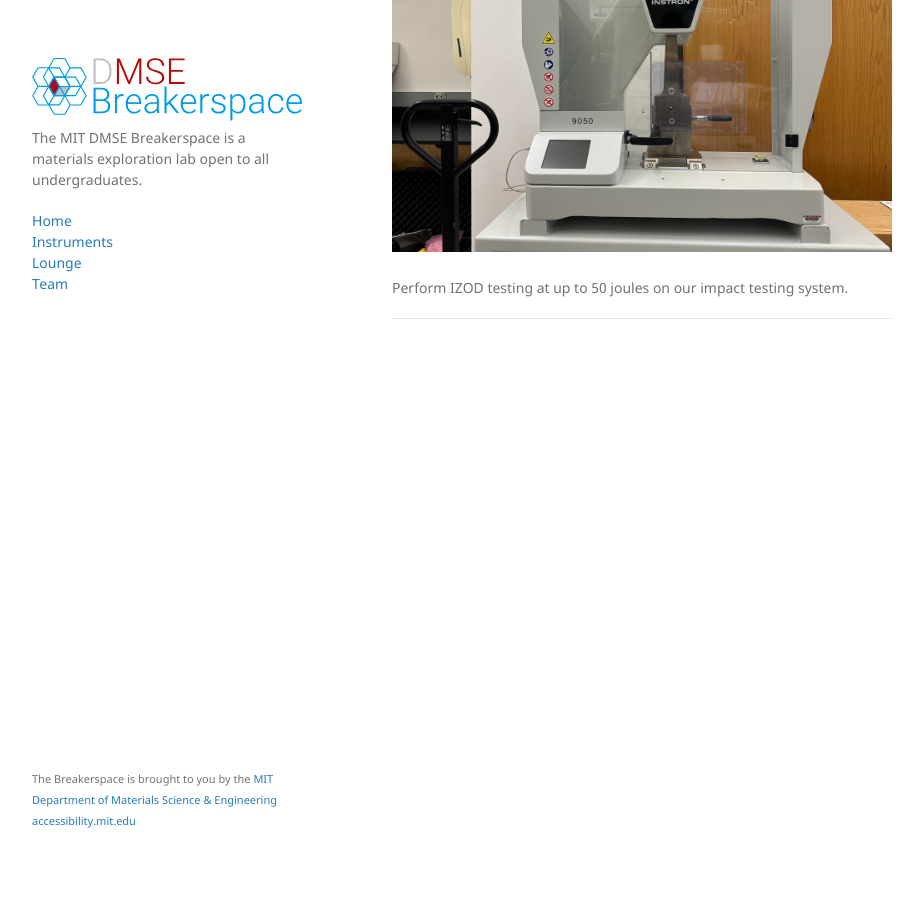
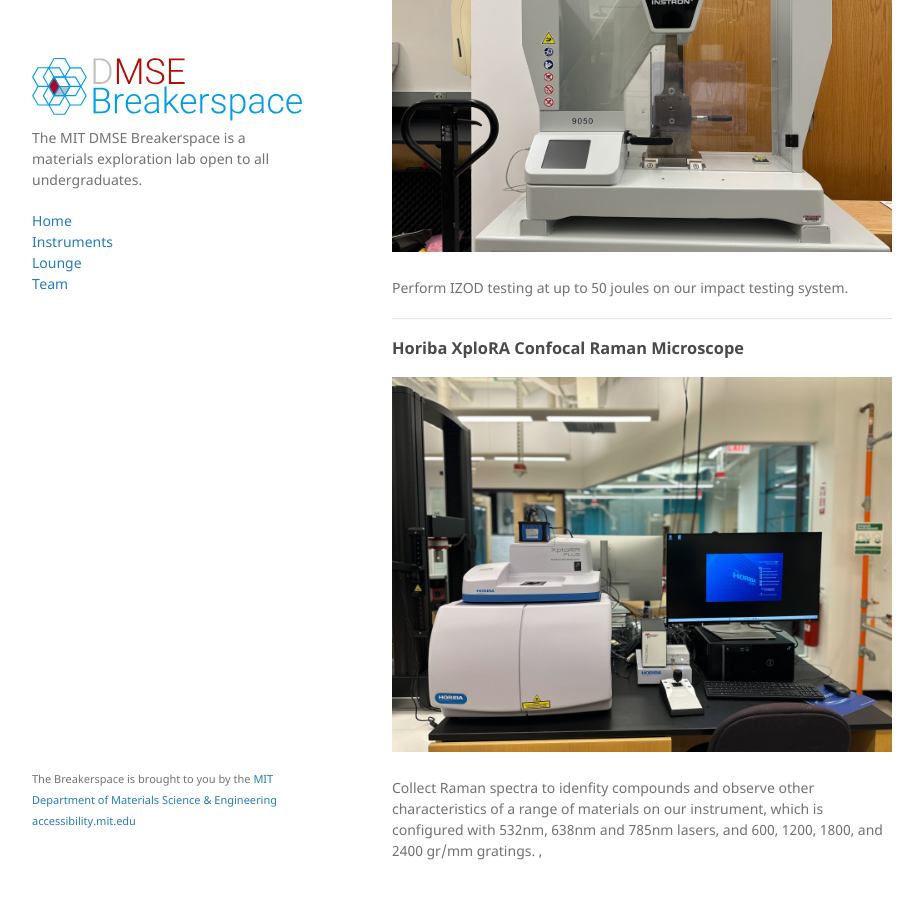
Before and after one commit to MIT-DMSE-Breakerspace/MIT-DMSE-Breakerspace.github.io, a Jekyll site: the page built from instruments.md, in a window 1280 px wide and 900 px high, scrolled down 4306 px. Shown: the whole window, without its empty margins (178-1101 px from the left). Built offline with Jekyll 4.4.1, drawn with Linux system fonts in a browser that asks for light colours; our own code applies the rules of GitHub Pages for plain Markdown files.

Commit message:
Update instruments.md

```diff
--- a/instruments.md
+++ b/instruments.md
@@ -67,3 +67,10 @@
 Perform IZOD testing at up to 50 joules on our impact testing system.
 
 ___
+
+### Horiba XploRA Confocal Raman Microscope
+
+![Horiba XploRA Confocal Raman Microscope](./assets/img/raman.JPG)
+
+Collect Raman spectra to idenfity compounds and observe other characteristics of a range of materials on our instrument, which is configured with 532nm, 638nm and 785nm lasers, and 600, 1200, 1800, and 2400 gr/mm gratings.
+,
```
